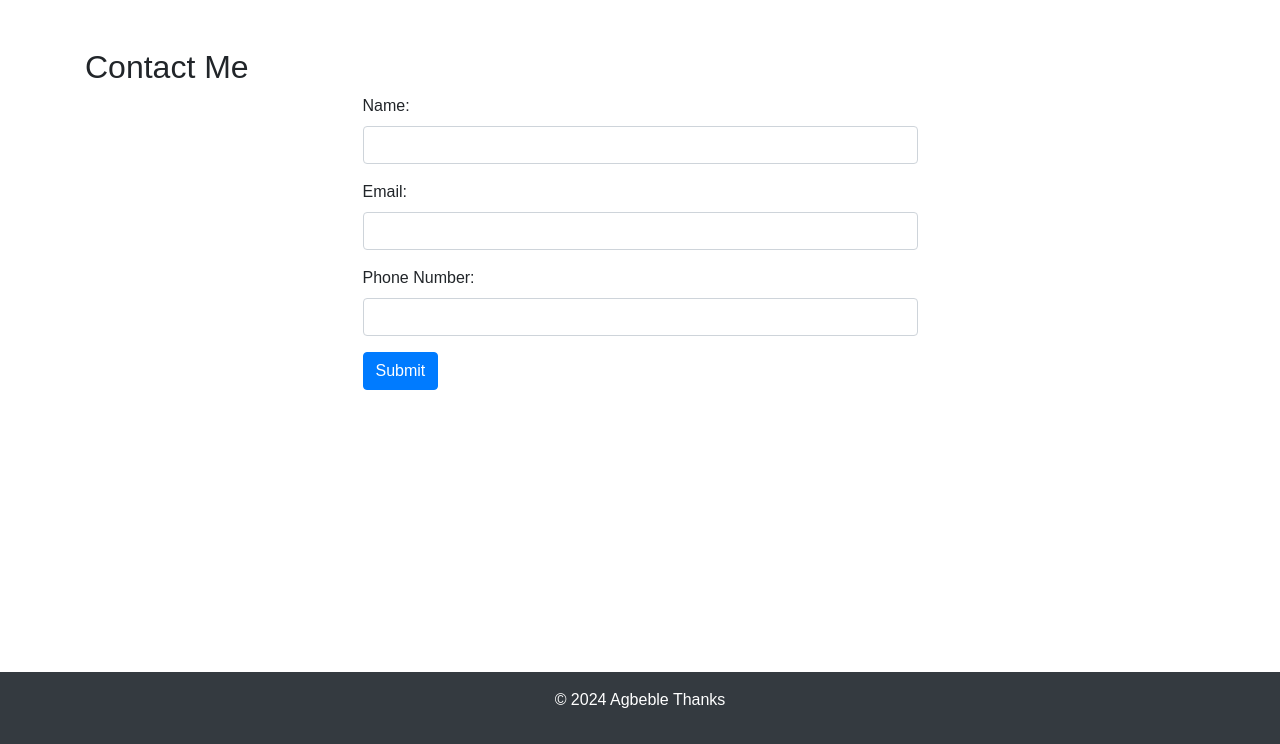
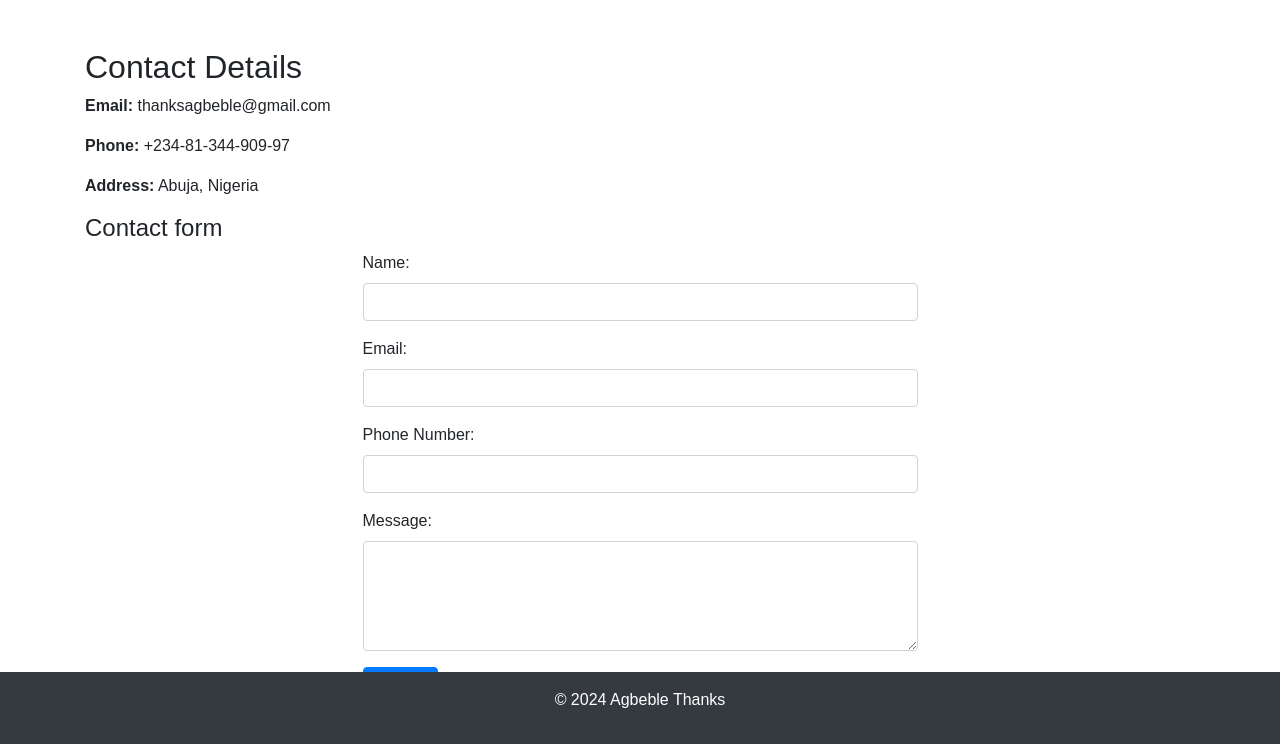
Before and after one commit to thanks299/Portfolio-project, a Flask app: page /contact in a window 1280 px wide. Shown: the part 56-800 px from the top of the page. Run offline with Flask 3, Linux system fonts and the light colour scheme; some libraries are stand-ins or nearby versions.

Commit message:
project portfolio

```diff
--- a/app.py
+++ b/app.py
@@ -1,22 +1,73 @@
-from flask import Flask, render_template, request, jsonify
+#!/usr/bin/env pyhton3
+
+from flask import Flask, render_template, request, jsonify, redirect, url_for
+from flask_sqlalchemy import SQLAlchemy
 
 app = Flask(__name__)
+
+
+app.config['SQLALCHEMY_DATABASE_URI'] = 'sqlite:///contacts.db'
+app.config['SQLALCHEMY_TRACK_MODIFICATIONS'] = True
+
+db = SQLAlchemy(app)
+
+
+# Define the Contact model
+class Contact(db.Model):
+    id = db.Column(db.Integer, primary_key=True)
+    name = db.Column(db.String(100), nullable=False)
+    email = db.Column(db.String(100), nullable=False)
+    phone = db.Column(db.String(20))
+    message = db.Column(db.Text)
+
+# Create the database tables
+with app.app_context():
+    db.create_all()
+
 
 @app.route('/', strict_slashes=False)
 def index():
     return render_template('index.html')
 
-@app.route('/contact', strict_slashes=False)
+
+@app.route('/home')
+def home():
+    return render_template('home.html')
+
+
+@app.route('/contact', methods=['GET', 'POST'], strict_slashes=False)
 def contact():
+    if request.method == 'POST':
+        name = request.form.get('name')
+        email = request.form.get('email')
+        phone = request.form.get('phone')
+        message = request.form.get('message')
+
+        new_contact = Contact(name=name, email=email, phone=phone, message=message)
+
+        db.session.add(new_contact)
+        db.session.commit()
+
+        return redirect(url_for('thank_you'))
+
     return render_template('contact.html')
+
+
+@app.route('/thank_you')
+def thank_you():
+    return "Thank you for contacting us!"
+    return render_template('contact.html')
+
 
 @app.route('/about', strict_slashes=False)
 def about():
     return render_template('about.html')
 
+
 @app.route('/skills', strict_slashes=False)
 def skills():
     return render_template('skills.html')
 
+
 if __name__ == '__main__':
     app.run(debug=True)
--- a/templates/about.html
+++ b/templates/about.html
@@ -1,8 +1,8 @@
-{% extends 'base.html' %}
+{% extends 'index.html' %}
 
 {% block content %}
 <h2>About Me</h2>
 <p class="text-center">BSc graduate of the National Open University, Computer Science.</p>
-<p class="text-center">Virtual Assistant</p>
-<p class="text-center">Airtificial intelligience</p>
+<p class="text-center">Virtual Assistant alx alumini</p>
+<p class="text-center">Airtificial intelligience alx alumini</p>
 {% endblock %}
--- a/templates/base.html
+++ /dev/null
@@ -1,41 +0,0 @@
-<!DOCTYPE html>
-<html lang="en">
-<head>
-    <meta charset="UTF-8">
-    <meta name="viewport" content="width=device-width, initial-scale=1.0">
-    <title>My Portfolio</title>
-    <!-- Include Bootstrap CSS from CDN -->
-    <link href="https://stackpath.bootstrapcdn.com/bootstrap/4.5.2/css/bootstrap.min.css" rel="stylesheet">
-    <link rel="stylesheet" href="{{ url_for('static', filename='css/styles.css') }}">
-</head>
-<body>
-    <!-- Bootstrap Navbar -->
-    <header>
-        <nav class="navbar navbar-expand-lg navbar-dark bg-dark">
-            <a class="navbar-brand" href="#">My Portfolio</a>
-            <button class="navbar-toggler" type="button" data-toggle="collapse" data-target="#navbarNav" aria-controls="navbarNav" aria-expanded="false" aria-label="Toggle navigation">
-                <span class="navbar-toggler-icon"></span>
-            </button>
-            <div class="collapse navbar-collapse" id="navbarNav">
-                <ul class="navbar-nav ml-auto">
-                    <li class="nav-item"><a class="nav-link" href="{{ url_for('home') }}">Home</a></li>
-                    <li class="nav-item"><a class="nav-link" href="{{ url_for('about') }}">About Me</a></li>
-                    <li class="nav-item"><a class="nav-link" href="{{ url_for('skills') }}">Skills</a></li>
-                    <li class="nav-item"><a class="nav-link" href="{{ url_for('contact') }}">Contact Me</a></li>
-                </ul>
-            </div>
-        </nav>
-    </header>
-    <main class="container mt-5">
-        {% block content %}
-        {% endblock %}
-    </main>
-    <footer class="bg-dark text-white text-center py-3">
-        <p>&copy; 2024 Agbeble Thanks</p>
-    </footer>
-    <!-- Include Bootstrap JS and Popper.js -->
-    <script src="https://code.jquery.com/jquery-3.5.1.slim.min.js"></script>
-    <script src="https://cdn.jsdelivr.net/npm/@popperjs/core@2.9.3/dist/umd/popper.min.js"></script>
-    <script src="https://stackpath.bootstrapcdn.com/bootstrap/4.5.2/js/bootstrap.min.js"></script>
-</body>
-</html>
--- a/templates/contact.html
+++ b/templates/contact.html
@@ -1,7 +1,17 @@
-{% extends 'base.html' %}
+{% extends 'index.html' %}
 
 {% block content %}
-<h2>Contact Me</h2>
+<h2>Contact Details</h2>
+
+<!-- Your contact details -->
+<div class="contact-details">
+    <p><strong>Email:</strong> thanksagbeble@gmail.com</p>
+    <p><strong>Phone:</strong> +234-81-344-909-97</p>
+    <p><strong>Address:</strong> Abuja, Nigeria</p>
+</div>
+
+<!-- Contact form -->
+<h4>Contact form</h4>
 <form action="#" method="post" class="mx-auto w-50">
     <div class="form-group">
         <label for="name">Name:</label>
@@ -15,6 +25,10 @@
         <label for="phone">Phone Number:</label>
         <input type="tel" id="phone" name="phone" class="form-control">
     </div>
+    <div class="form-group">
+        <label for="message">Message:</label>
+        <textarea id="message" name="message" class="form-control" rows="4"></textarea>
+    </div>
     <input type="submit" value="Submit" class="btn btn-primary">
 </form>
 {% endblock %}
--- a/templates/index.html
+++ b/templates/index.html
@@ -1,13 +1,41 @@
-{% extends 'base.html' %}
-
-{% block content %}
-<div class="text-center">
-    <h1>Hello, I'm Agbeble Thanks</h1>
-    <h2>Full Stack Developer</h2>
-    <img src="{{ url_for('static', filename='img/profile.jpg') }}" alt="Agbeble Thanks" class="profile-img img-fluid rounded-circle my-4">
-    <div class="d-flex justify-content-center">
-        <a href="#" class="btn btn-primary btn-lg mx-2">Hire Me</a>
-        <a href="#" class="btn btn-secondary btn-lg mx-2">My Works</a>
-    </div>
-</div>
-{% endblock %}
+<!DOCTYPE html>
+<html lang="en">
+<head>
+    <meta charset="UTF-8">
+    <meta name="viewport" content="width=device-width, initial-scale=1.0">
+    <title>My Portfolio</title>
+    <!-- Include Bootstrap CSS from CDN -->
+    <link href="https://stackpath.bootstrapcdn.com/bootstrap/4.5.2/css/bootstrap.min.css" rel="stylesheet">
+    <link rel="stylesheet" href="{{ url_for('static', filename='css/styles.css') }}">
+</head>
+<body>
+    <!-- Bootstrap Navbar -->
+    <header>
+        <nav class="navbar navbar-expand-lg navbar-dark bg-dark">
+            <a class="navbar-brand" href="#">My Portfolio</a>
+            <button class="navbar-toggler" type="button" data-toggle="collapse" data-target="#navbarNav" aria-controls="navbarNav" aria-expanded="false" aria-label="Toggle navigation">
+                <span class="navbar-toggler-icon"></span>
+            </button>
+            <div class="collapse navbar-collapse" id="navbarNav">
+                <ul class="navbar-nav ml-auto">
+                    <li class="nav-item"><a class="nav-link" href="{{ url_for('home') }}">Home</a></li>
+                    <li class="nav-item"><a class="nav-link" href="{{ url_for('about') }}">About Me</a></li>
+                    <li class="nav-item"><a class="nav-link" href="{{ url_for('skills') }}">Skills</a></li>
+                    <li class="nav-item"><a class="nav-link" href="{{ url_for('contact') }}">Contact Me</a></li>
+                </ul>
+            </div>
+        </nav>
+    </header>
+    <main class="container mt-5">
+        {% block content %}
+        {% endblock %}
+    </main>
+    <footer class="bg-dark text-white text-center py-3">
+        <p>&copy; 2024 Agbeble Thanks</p>
+    </footer>
+    <!-- Include Bootstrap JS and Popper.js -->
+    <script src="https://code.jquery.com/jquery-3.5.1.slim.min.js"></script>
+    <script src="https://cdn.jsdelivr.net/npm/@popperjs/core@2.9.3/dist/umd/popper.min.js"></script>
+    <script src="https://stackpath.bootstrapcdn.com/bootstrap/4.5.2/js/bootstrap.min.js"></script>
+</body>
+</html>
--- a/templates/skills.html
+++ b/templates/skills.html
@@ -1,4 +1,4 @@
-{% extends 'base.html' %}
+{% extends 'index.html' %}
 
 {% block content %}
 <h2>Skills</h2>
```
Also changed, not shown: static/js/script.js (added, +8 -0 lines), templates/home.html (added, +13 -0 lines), instance/contacts.db (added).
